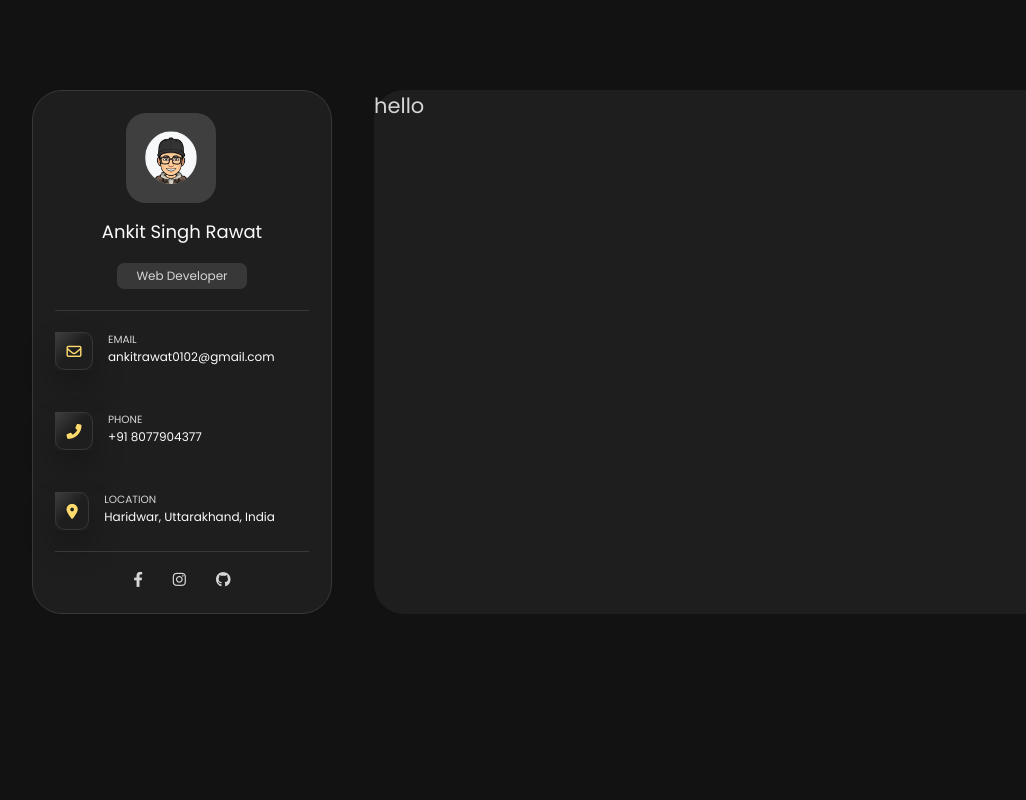
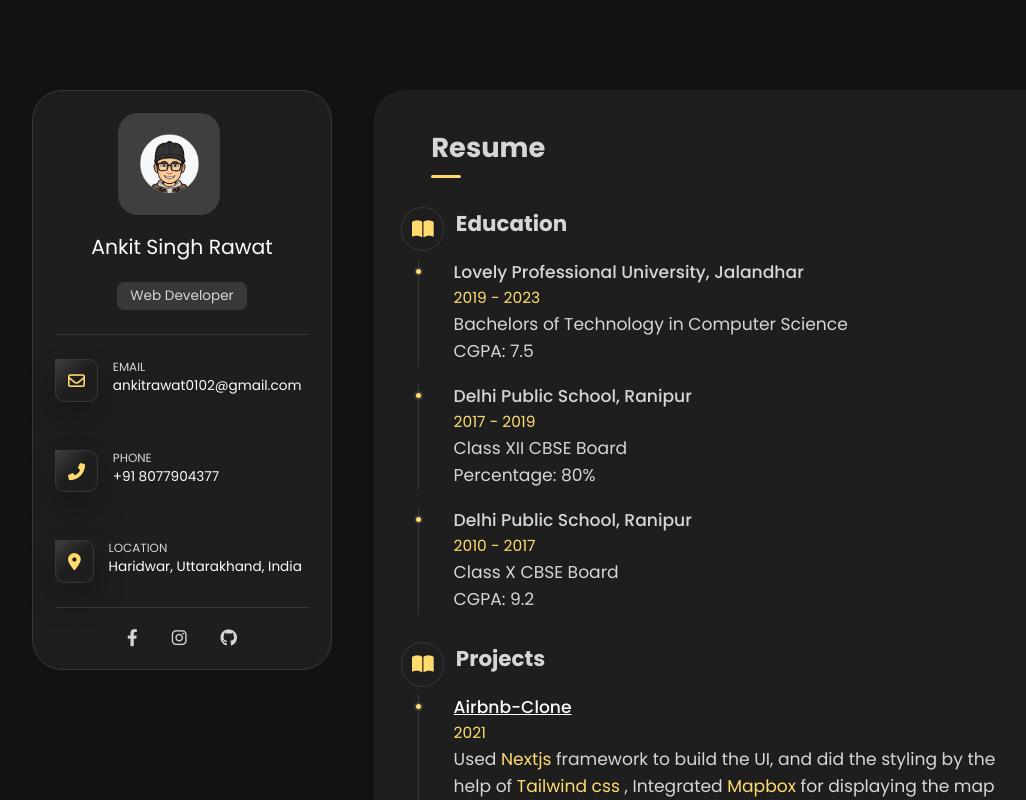
Before and after one commit to ankitt01/Resume, a React (Create React App) app: page / in a window 1280 px wide. Shown: the top 800 px of the page, without its empty margins (96-1122 px from the left). Built offline with nearby package versions, Linux system fonts and the light colour scheme.

Commit message:
Education and Projects section done

```diff
--- a/src/App.scss
+++ b/src/App.scss
@@ -37,8 +37,13 @@ body {
         margin: 7vw;
     }
     @media (min-width: 1260px) {
+        width: 80%;
+        margin: 7vw 0;
+        margin-inline: auto;
         grid-template-columns: 300px auto;
         grid-gap: 2em;
-        margin: 7vw 10vw;
+    }
+    @media (min-width: 1500px) {
+        width: 70%;
     }
 }
--- a/src/components/Resume.js
+++ /dev/null
@@ -1,12 +0,0 @@
-import React from 'react';
-import './styles/Resume.scss'
-
-function Resume() {
-  return (
-      <div className='resume'>
-          hello
-      </div>
-  )
-}
-
-export default Resume;
--- /dev/null
+++ b/src/components/Resume.jsx
@@ -0,0 +1,53 @@
+import React from 'react';
+import './styles/Resume.scss'
+
+function Resume() {
+  return (
+      <div className='resume'>
+          <h2 className='title'>Resume</h2>
+            <div className="education">
+                <h2>Education</h2>
+                <div className="tile">
+                    <p className="sub-title">Lovely Professional University, Jalandhar</p>
+                    <p className="year">2019 - 2023</p>
+                    <p className="desc">Bachelors of Technology in Computer Science <br /> CGPA: 7.5</p>
+                </div>
+                <div className="tile">
+                    <p className="sub-title">Delhi Public School, Ranipur</p>
+                    <p className="year">2017 - 2019</p>
+                    <p className="desc">Class XII CBSE Board <br /> Percentage: 80%</p>
+                </div>
+                <div className="tile">
+                    <p className="sub-title">Delhi Public School, Ranipur</p>
+                    <p className="year">2010 - 2017</p>
+                    <p className="desc">Class X CBSE Board <br /> CGPA: 9.2</p>
+                </div>
+            </div>
+
+            <div className="education">
+                <h2>Projects</h2>
+                <div className="tile">
+                    <p className="sub-title"> <a href="https://airbnb-clone-murex-xi.vercel.app/">Airbnb-Clone</a> </p>
+                    <p className="year">2021</p>
+                    <p className="desc">Used <span>Nextjs</span> framework to build the UI, and did the styling by the help of <span>Tailwind css</span> , Integrated <span>Mapbox</span> for displaying the map with the search Results, also integrated <span>Calendar</span> to pic the starting and ending date of your travel , and finally the <span>searching</span> destination functionality.</p>
+                </div>
+                <div className="tile">
+                    <p className="sub-title"><a href="https://ankitt01.github.io/Tesla-website/">Tesla Website Clone</a></p>
+                    <p className="year">2021</p>
+                    <p className="desc">This is a clone of <span>Tesla.com</span> website, built using <span>Reactjs</span> for the UI and <span>styled components</span> for styling of the webpage.</p>
+                </div>
+                <div className="tile">
+                    <p className="sub-title"><a href="https://ankitt01.github.io/Covid19-LandingPage/">Covid19 Data</a></p>
+                    <p className="year">2020</p>
+                    <p className="desc">Build a static webpage using <span>HTML</span>, <span>CSS</span> and <span>Js</span>. It displays the information about the CoronaVirus and statstics of the casualties. </p>
+                </div>
+            </div>
+
+            <div className="skills">
+                <h2>Skills</h2>
+            </div>
+      </div>
+  )
+}
+
+export default Resume;
--- a/src/components/styles/PersonalInfo.scss
+++ b/src/components/styles/PersonalInfo.scss
@@ -32,11 +32,11 @@ $color-gradient-border-gray: linear-gradient(135deg, #404040 0%, rgba(64, 64, 64
         padding: 2.2rem;
     }
     @media (min-width: 1260px) {
-        font-size: 1.5rem;
+        font-size: 1.7rem;
         padding: 2.2rem;
         width: 300px;
+        height: 580px;
     }
-    // border-radius: 30px;
     border: 1px solid $color-border;
     position: relative;
     transition: all ease 0.3s;
--- a/src/components/styles/Resume.scss
+++ b/src/components/styles/Resume.scss
@@ -21,4 +21,86 @@ $color-gradient-border-gray: linear-gradient(135deg, #404040 0%, rgba(64, 64, 64
     .resume {
         border-radius: 30px;
         background-color: $light-dark;
+        font-size: 1.125rem;
+        padding: 1.5rem;
+        @media (min-width: 768px) {
+            padding: 2rem
         }
+        @media (min-width: 1260px) {
+            font-size: 1.3rem;
+            padding: 1rem 3rem
+        }
+        .title {
+            font-size: 2.1em;
+            position: relative;
+            padding-bottom: 0.35em;
+            margin: 1em;
+            &::after {
+                content: '';
+                position: absolute;
+                width: 30px;
+                border-radius: 10px;
+                height: 3px;
+                background-color: $color-accent;
+                left: 0;
+                bottom: 0px;
+            }
+        }
+    }
+
+    .education {
+        font-size: 1.125rem;
+        padding-inline-start: 1em;
+        line-height: 1.6;
+        font-size: 1.1em;
+        margin-top: 2em;
+        h2 {
+            padding: 0 0 0 1.75em;
+            position: relative;
+            &::before {
+                font-family: "Font Awesome 5 Free";
+                content: "\f518";
+                position: absolute;
+                left: -17px;
+                color: $color-accent;
+                padding: 0.3em 0.5em;
+                font-size: 0.9em;
+                border: 1px solid $color-border;
+                border-radius: 30px;
+            }
+        }
+    }
+
+    .tile {
+        font-size: 1.2em;
+        margin: 1em 0;
+        padding: 0 0 0 2em;
+        position: relative;
+        border-left: 1px solid $color-border;
+        .sub-title {
+            font-weight: 500;
+            a {
+                color: $color-heading;
+            }
+            &::before {
+                content: '';
+                position: absolute;
+                width: 5px;
+                height: 5px;
+                border-radius: 50%;
+                border: 2px solid $color-border;
+                background-color: $color-accent;
+                top: 0.5em;
+                left: -5px;
+            }
+        }
+        .year {
+            color: $color-accent;
+            font-size: 0.9em;
+        }
+        .desc {
+            span {
+                color: $color-accent;
+            }
+        }
+    }
```
Lines whose indentation alone changed are shown as unchanged.
